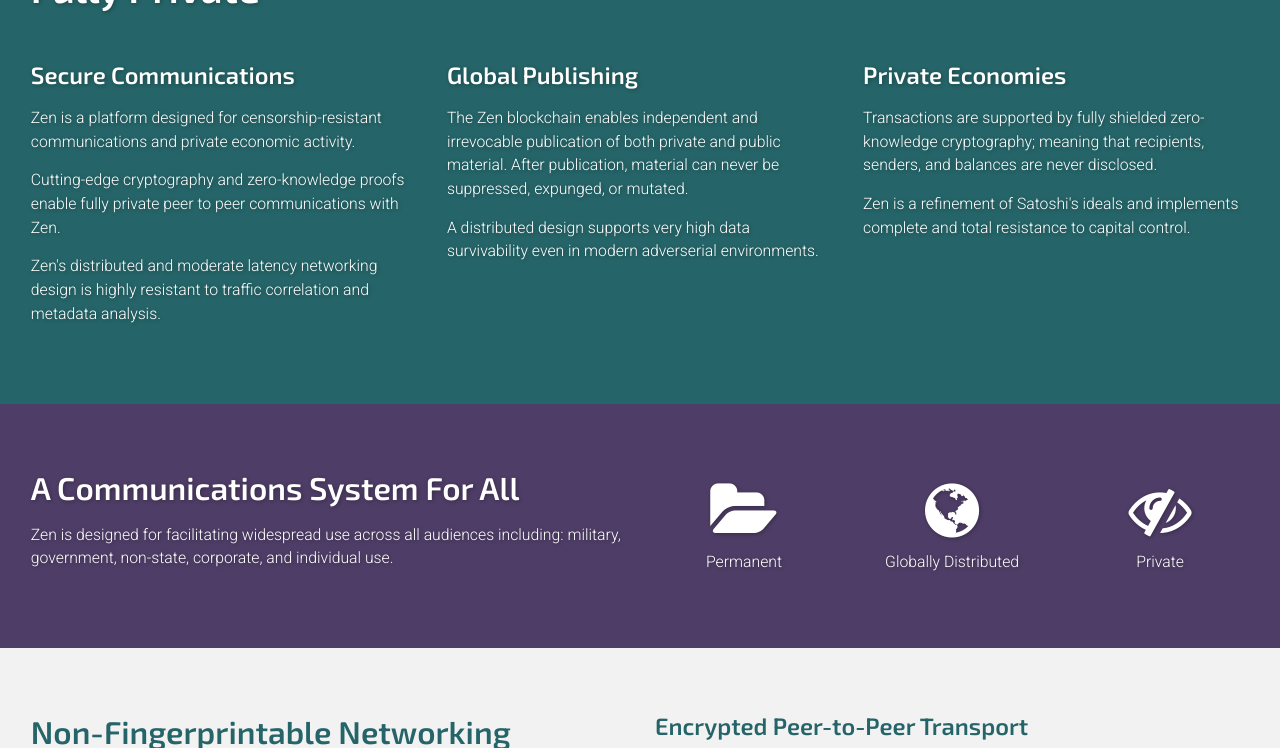
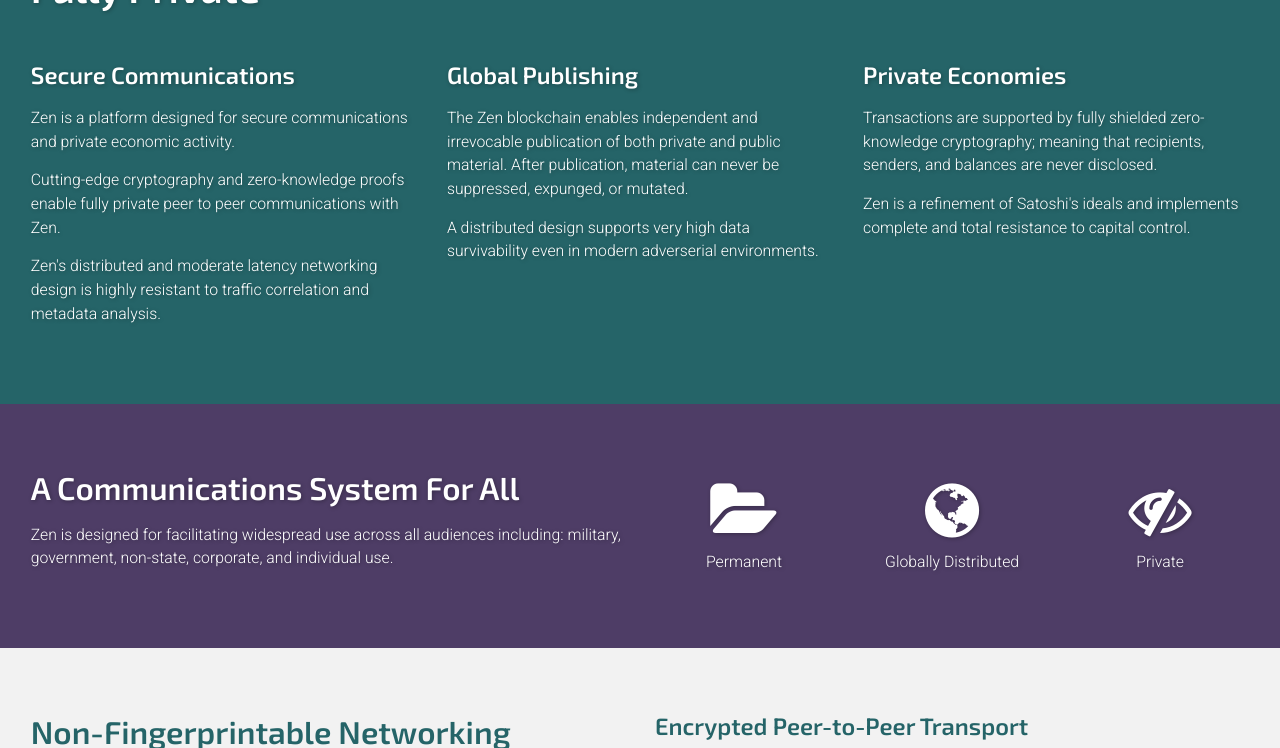
Before and after one commit to tarrenj/website, a Jekyll site: the page built from index.html, in a window 1280 px wide and 900 px high, scrolled down 700 px, cut to the strip 152-900 px from the top of the window. Built offline with Jekyll 4.4.1, drawn with Linux system fonts in a browser that asks for light colours; the list of posts is cut into pages by our own code.

Commit message:
minor fixup

```diff
--- a/_includes/about.html
+++ b/_includes/about.html
@@ -18,7 +18,7 @@
     <div class="row">
       <div class="col-md-4">
         <h4>Secure Communications</h4>
-        <p>Zen is a platform designed for censorship-resistant communications and private economic activity.</p>
+        <p>Zen is a platform designed for secure communications and private economic activity.</p>
         <p>Cutting-edge cryptography and zero-knowledge proofs enable fully private peer to peer communications with Zen.</p>
         <p>Zen's distributed and moderate latency networking design is highly resistant to traffic correlation and metadata analysis.</p>
       </div>
```
Also changed, not shown: 2 other files.
